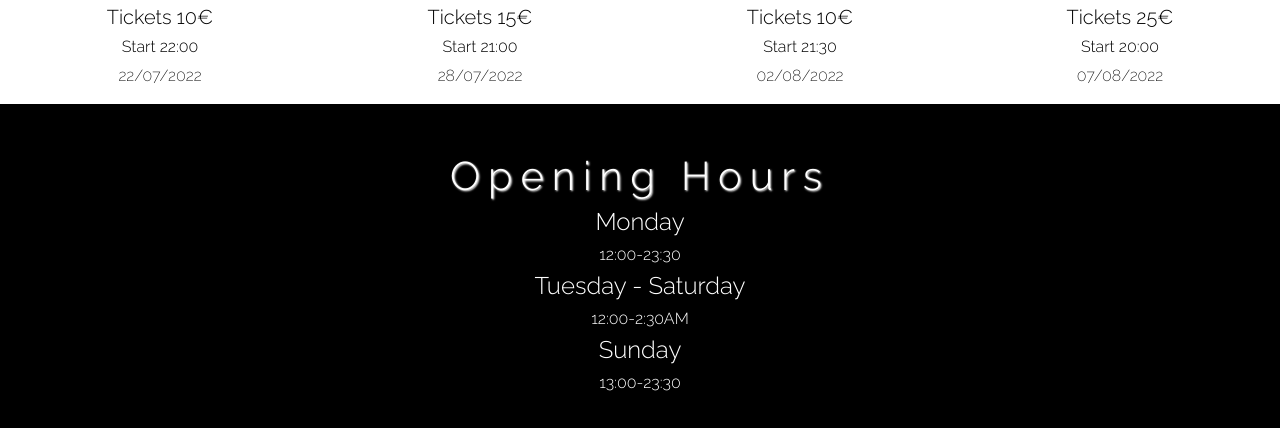
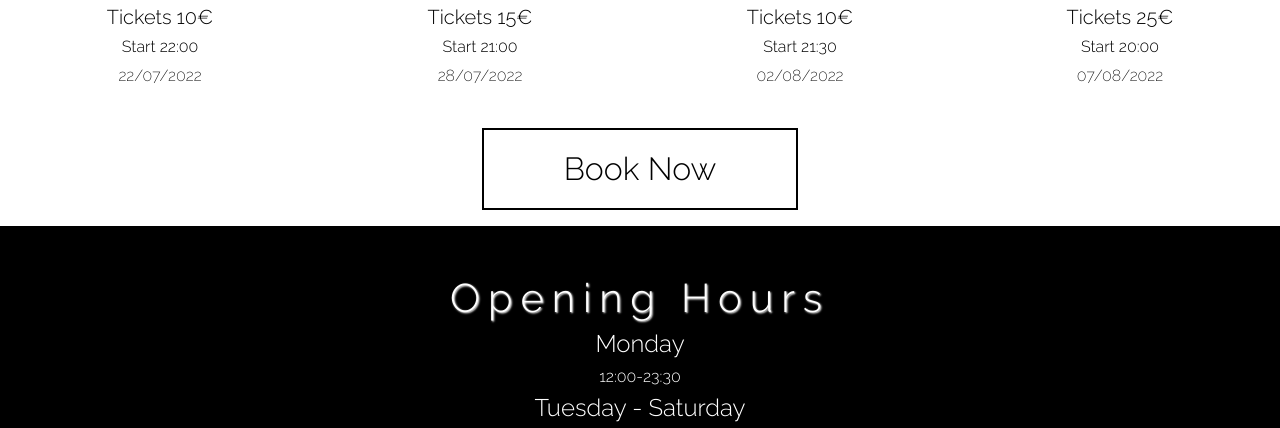
Before and after one commit to StanislavDitsan/The-Beluga, a plain HTML site: page index.html in a window 1280 px wide. Shown: the part 3492-3920 px from the top of the page. Drawn offline with nearby package versions, Linux system fonts and the light colour scheme.

Commit message:
Added and styled button on index.html to redirect to contact.html

```diff
--- a/assets/css/style.css
+++ b/assets/css/style.css
@@ -165,6 +165,28 @@ h1, h2, h3, h4, h5, h6, p {
 .bannertext p {
     text-transform: uppercase;
     font-size: small;
+}
+
+/* Button book now */
+
+button {
+    background-color: #fff;
+    color: rgb(0, 0, 0);
+    padding: 15px 80px;
+    text-align: center;
+    font-size: 2rem;
+    margin: auto;
+    margin-bottom: 1rem;
+    display: grid;
+    cursor: pointer;
+    border: 2px solid black;
+    font-family: 'Raleway', sans-serif;
+}
+
+button:hover {
+    background-color: #000000;
+    color: #fff;
+    animation: pulsate 5s ease;
 }
 
 
--- a/index.html
+++ b/index.html
@@ -135,6 +135,13 @@
     </div>
 </div>
 
+<br>
+<!--Button book now-->
+
+<a href="contact.html" style="text-decoration:none" target="_parent">
+    <button>Book Now</button>
+</a>
+
 <!--Opening hours section-->
 
 <section id="opening">
```
